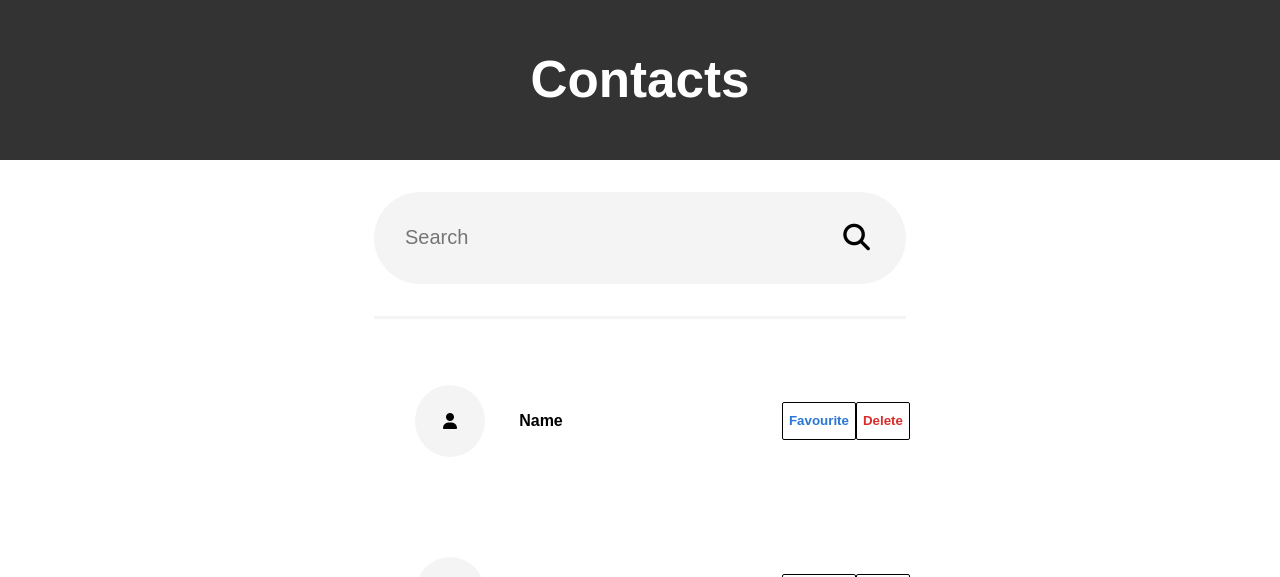
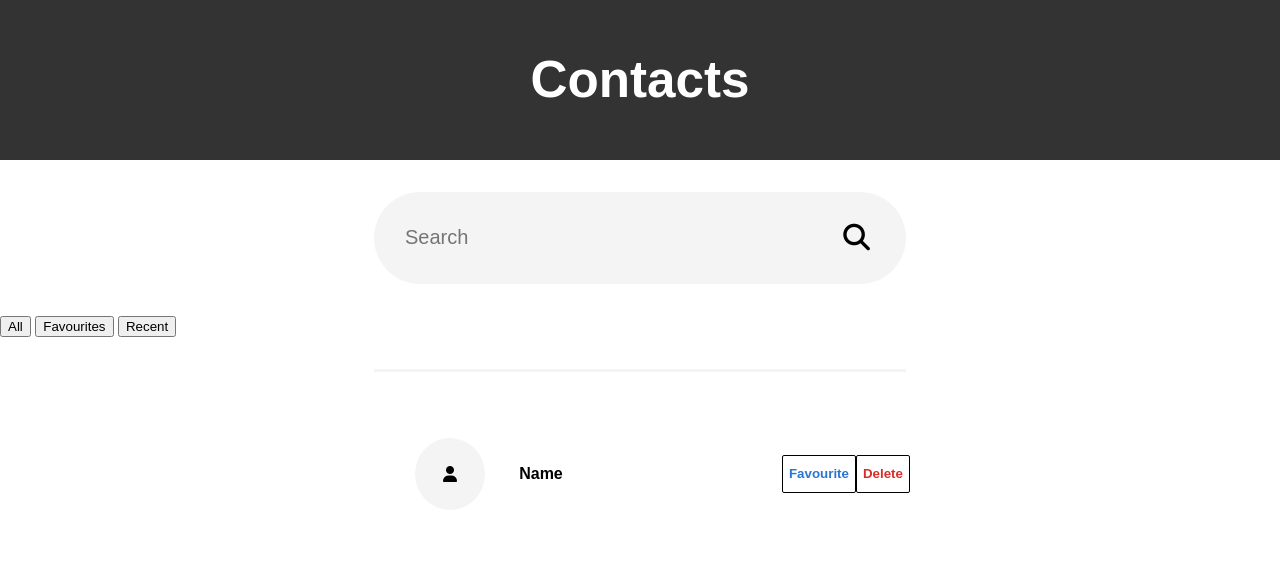
Before and after one commit to software-students-fall2023/2-web-app-exercise-team1-pt-2, a Python web app: template templates/contactlist.html in a window 1280 px wide. Shown: the top 577 px of the page. Run offline with Jinja, Linux system fonts and the light colour scheme; the template is opened without the code that fills it, so the values that code supplies are empty; some libraries are stand-ins or nearby versions.

Commit message:
Update contactlist.html

```diff
--- a/templates/contactlist.html
+++ b/templates/contactlist.html
@@ -18,6 +18,11 @@
                 <i class="fa-solid fa-magnifying-glass fa-2x"></i>
             </button>
         </form>
+        <div class="chips">
+            <button class = "chip"> All </button>
+            <button class = "chip"> Favourites </button>
+            <button class = "chip"> Recent </button>
+        </div>
         <main>
             <div class="contact">
                 <i class="fa-solid fa-user"></i>
```
